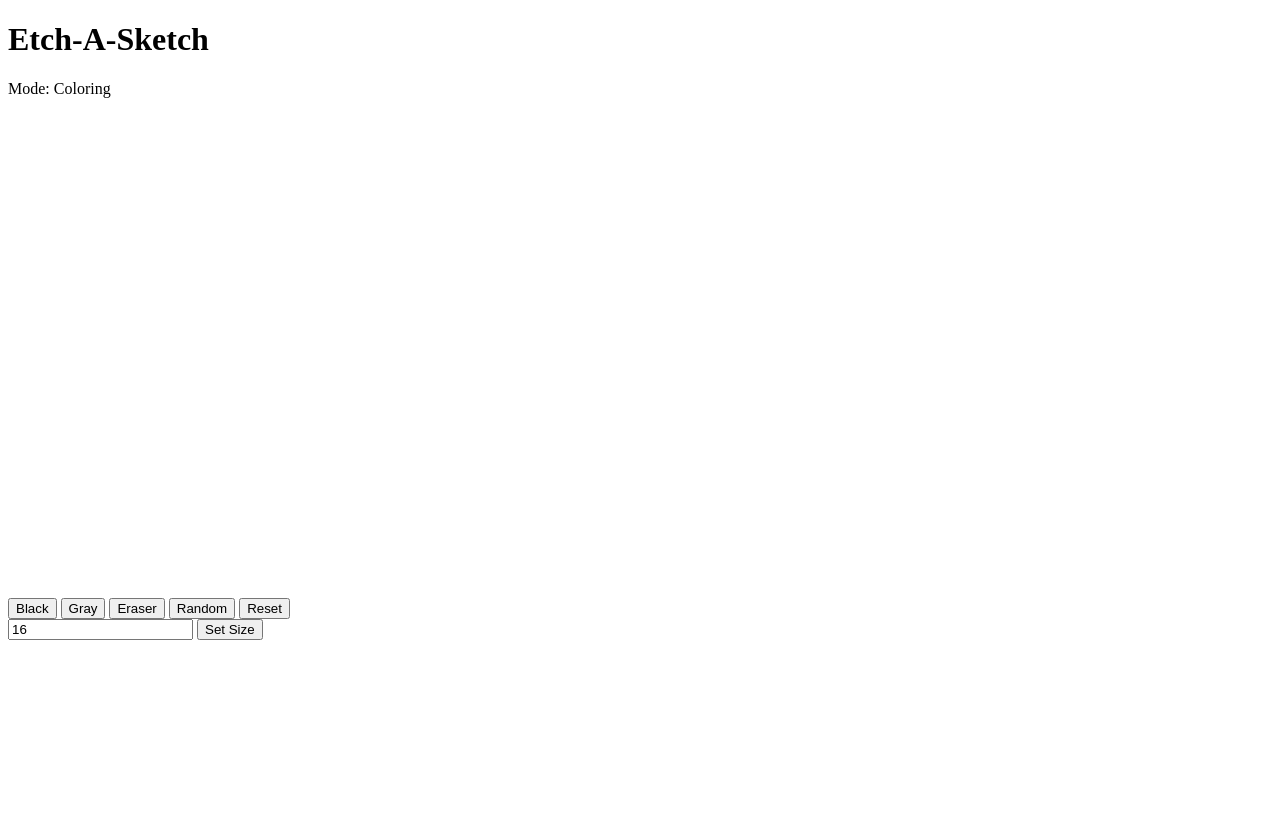
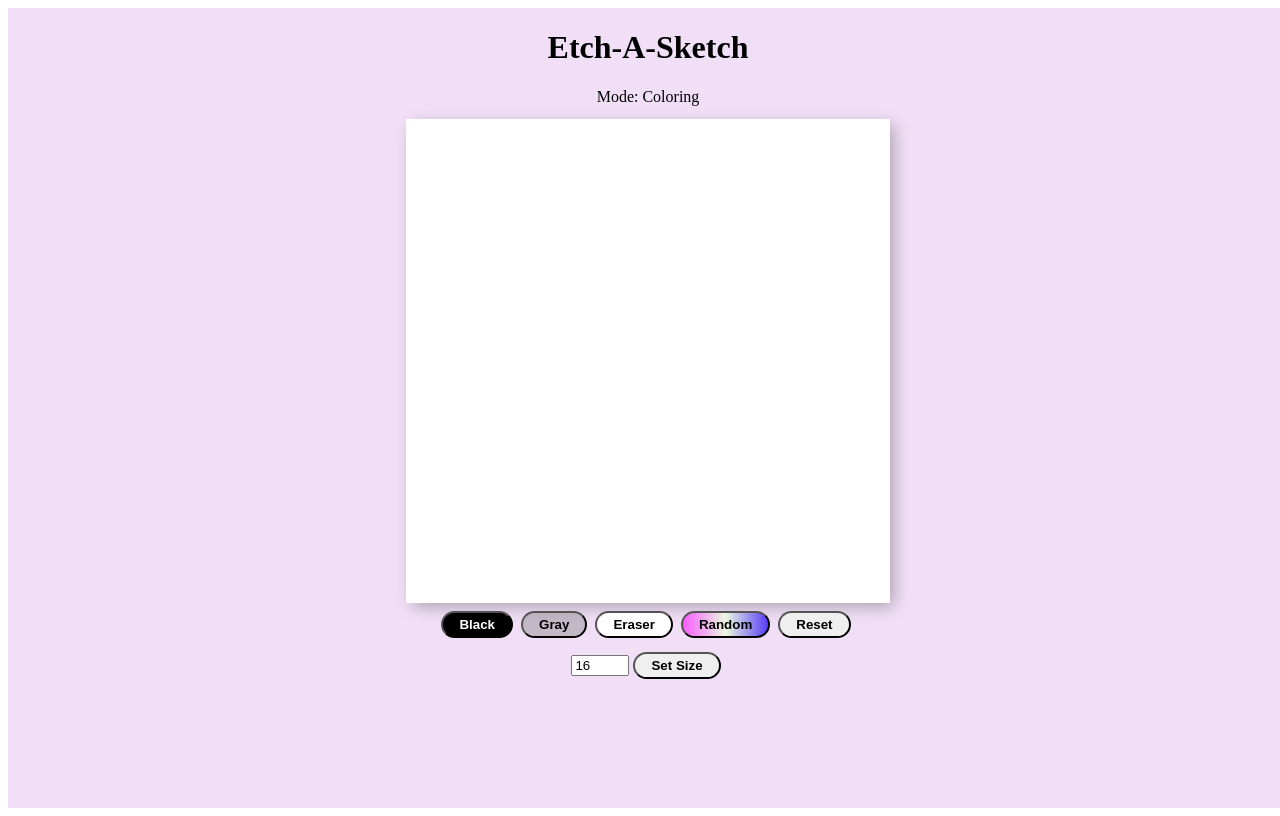
Before and after one commit to lumengli7/etch-a-sketch, a plain HTML site: page index.html in a window 1280 px wide. Drawn offline with Linux system fonts and the light colour scheme.

Commit message:
added css

```diff
--- a/index.html
+++ b/index.html
@@ -14,10 +14,10 @@
         <div class="content">
             <div class="board"></div>
             <div class="button">
-                <button onclick="changeColor('black')">Black</button>
-                <button onclick="changeColor('gray')">Gray</button>
-                <button onclick="changeColor('white')">Eraser</button>
-                <button onclick="changeColor('random')">Random</button>
+                <button class = "blackButton" onclick="changeColor('black')">Black</button>
+                <button class = "grayButton" onclick="changeColor('gray')">Gray</button>
+                <button class = "eraserButton" onclick="changeColor('white')">Eraser</button>
+                <button class = "randomButton" onclick="changeColor('random')">Random</button>
                 <button onclick="resetBoard()">Reset</button>
             </div>
             <div>
@@ -28,6 +28,9 @@
                 />
                 <button>Set Size</button>
             </div>
+            <div class="error">
+                Input must be between 2 and 100
+            </div>
         </div>
     </div>
 </body>
--- a/script.js
+++ b/script.js
@@ -21,9 +21,10 @@ populateBoard(16);
 
 function changeSize(input) {
     if (input >= 2 && input <= 100) {
+        document.querySelector('.error').style.display = 'none';
         populateBoard (input);
     } else {
-        console.log("too many squares")
+        document.querySelector('.error').style.display = 'flex';
     }
 }
 
--- a/style.css
+++ b/style.css
@@ -1,5 +1,106 @@
+.flex-container {
+    height: 100vh;
+    width: 100vw;
+    display: flex;
+    flex-direction: column;
+    align-items: center;
+    background-color: rgb(240, 223, 246);
+}
+
 .board {
-    width: 500px;
-    height: 500px;
+    width: 80%;
+    height: 80%;
     display: grid;
+    background-color: white;
+    box-shadow: inset 0 -3em 3em rgba(0, 0, 0, 0.1), 0 0 0 2px rgb(255, 255, 255), 0.3em 0.3em 1em rgba(0, 0, 0, 0.3);
 }
+
+.board:hover {
+    cursor: pointer;
+}
+
+.content {
+    display: flex;
+    flex-direction: column;
+    align-items: center;
+    min-width: 300px;
+    min-height: 300px;
+    width: 60vw;
+    height: 60vw;
+    max-width: 600px;
+    max-height: 600px;
+}
+
+.title {
+    display: flex;
+    justify-content: center;
+}
+
+.button {
+    margin-top: 10px;
+    margin-bottom: 10px;
+}
+
+button {
+    padding: 0.3em 1.2em;
+    margin: 0 0.3em 0.3em 0;
+    border-radius: 2em;
+    text-decoration: none;
+    font-weight: 600;
+    text-align: center;
+    transition: all 0.2s;
+}
+
+button:hover {
+    cursor: pointer;
+}
+
+.blackButton {
+    background-color: black;
+    color: white;
+}
+
+.blackButton:hover {
+    background-color: white;
+    color: black;
+}
+
+.grayButton {
+    background-color: rgba(128, 128, 128, 0.411);
+    color: black;
+}
+
+.grayButton:hover {
+    background-color: rgba(95, 95, 95);
+    color: white;
+}
+
+.randomButton {
+    background: linear-gradient(0.25turn, #f65cfc, #ebf8e1, #583cf6);
+}
+
+.randomButton:hover {
+    background: linear-gradient(0.25turn, #20ff02, #ebf8e1, #aecc03);
+}
+
+.eraserButton {
+    background-color: rgb(255, 255, 255);
+    color: rgba(0, 0, 0);
+}
+
+.eraserButton:hover {
+    background-color: white;
+    color: rgb(255, 255, 255);
+}
+
+input {
+    width: 50px;
+}
+
+.mode {
+    margin-bottom: 15px;
+}
+
+.error {
+    display: none;
+}
```
